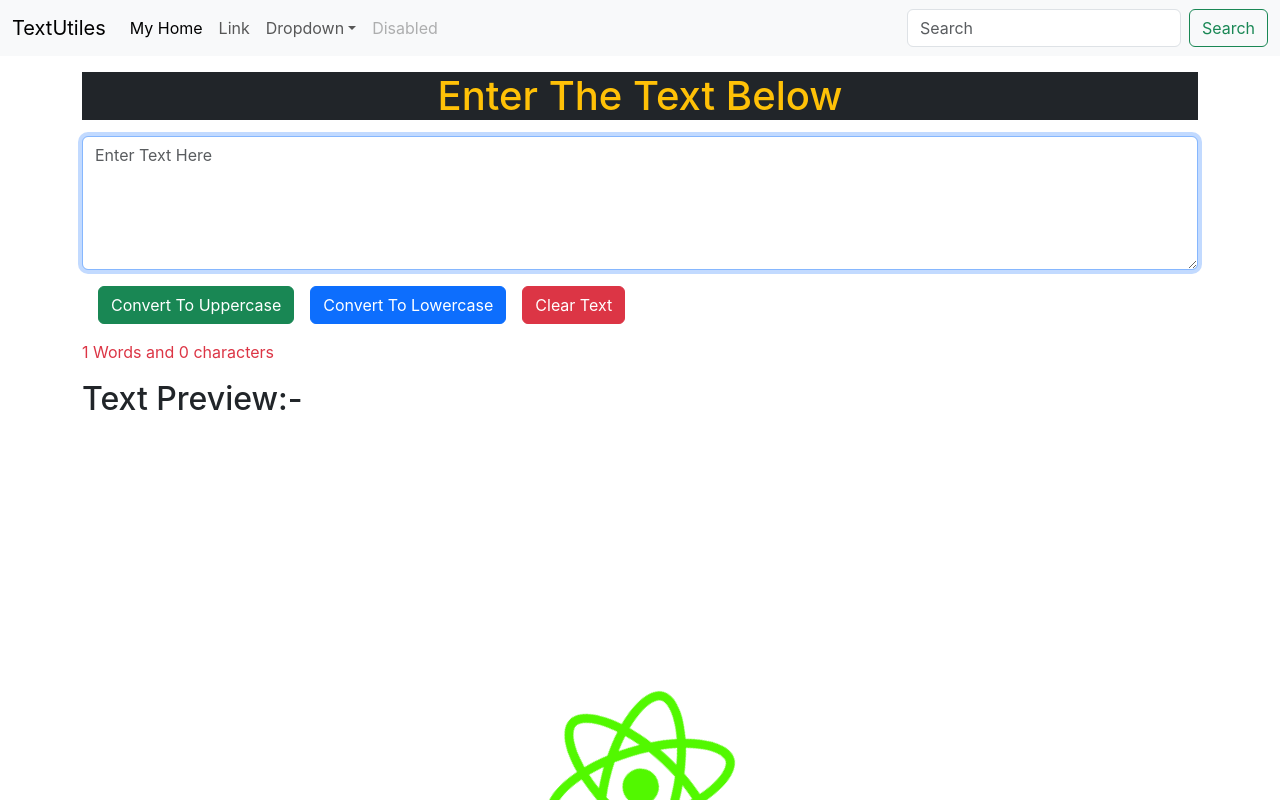
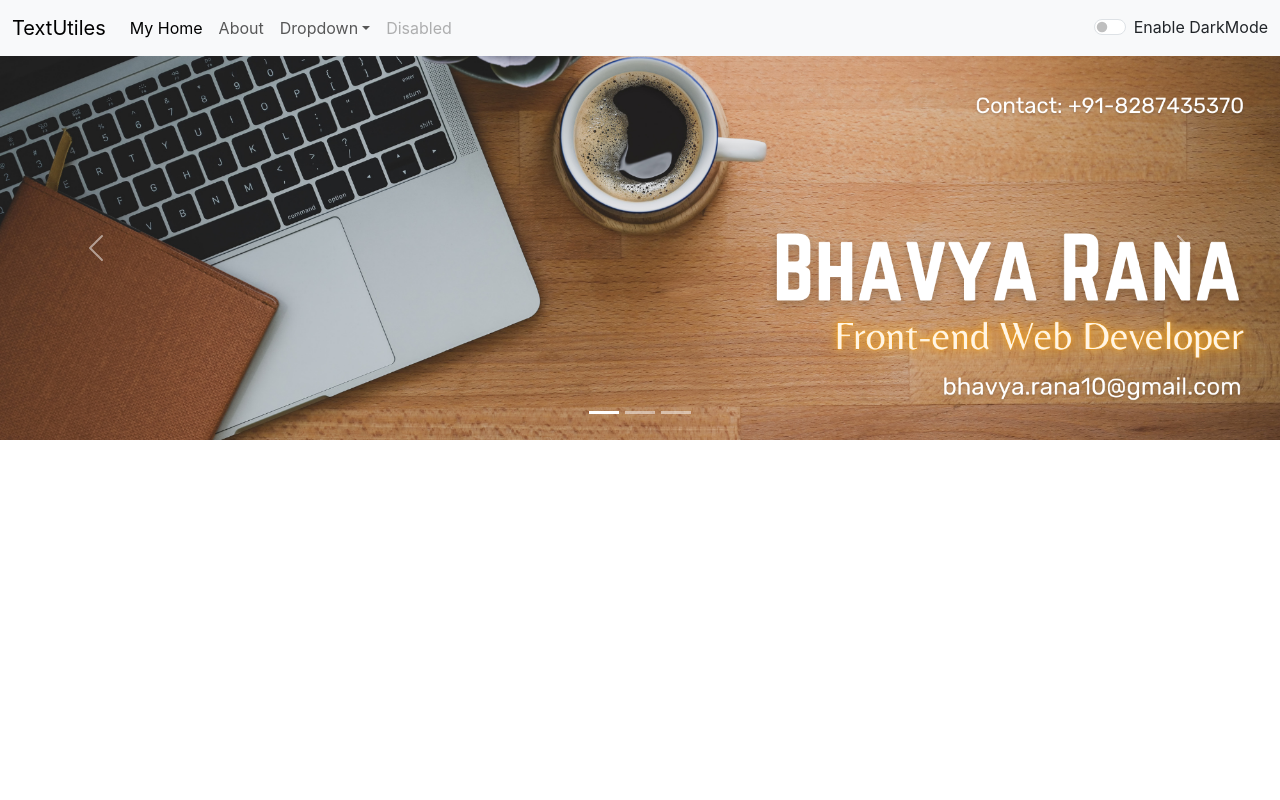
Before and after one commit to bhavyarana/my-react-app, a React (Create React App) app: page /slider in a window 1280 px wide. Shown: the top 800 px of the page. Built offline with nearby package versions, Linux system fonts and the light colour scheme.

Commit message:
dark and light mode, alert ,react-router-dom

```diff
--- a/package.json
+++ b/package.json
@@ -8,6 +8,7 @@
     "@testing-library/user-event": "^13.5.0",
     "react": "^18.2.0",
     "react-dom": "^18.2.0",
+    "react-router-dom": "^6.11.0",
     "react-scripts": "5.0.1",
     "web-vitals": "^2.1.4"
   },
--- a/src/App.js
+++ b/src/App.js
@@ -1,16 +1,58 @@
-import logo from './logo.svg';
+// import logo from './logo.svg';
 import './App.css';
 import Navbar from './components/Navbar';
 import Slider from './components/Slider';
 import Form from './components/Form';
+import React, { useState } from 'react'
+import Alert from './components/Alert';
+
+import {
+  BrowserRouter as Router,
+  Routes,
+  Route,
+} from "react-router-dom";
+
 
 function App() {
+  const [mode, setMode]=useState('light');
+  const toggleMode = ()=>{
+    if(mode==='dark'){
+      setMode('light')
+      document.body.style.backgroundColor='white';
+      showAlert("Light mode has been enabled" , "success")
+    }
+    else{
+      setMode('dark')
+      document.body.style.backgroundColor='black';
+      showAlert("Dark mode has been enabled" , "success")
+    }
+  }
+  const [alert, setAlert] = useState(null);
+
+  const showAlert= (message,type)=>{
+    setAlert(
+      {
+        msg:message,
+        typ:type
+      }
+    )
+    setTimeout(() => {
+      setAlert(null);
+    }, 1000);
+  }
   return (
     <>
-    <Navbar title="TextUtiles" home="My Home"/>
-    {/* <Slider/> */}
-    <Form heading="Enter The Text Below"/>
-    <div className="App">
+    <Router>
+    <Navbar title="TextUtiles" home="My Home" mode={mode} toggleMode= {toggleMode}/>
+    <Alert alertText={alert}/>
+    <Routes>
+          <Route exact path="/" element={<Form heading="Enter The Text Below" mode={mode} alertFunc={showAlert}/>}></Route>
+          <Route exact path="/slider" element={<Slider />}></Route>
+        </Routes>
+
+
+
+    {/* <div className="App">
       <header className="App-header">
         <img src={logo} className="App-logo" alt="logo" />
         <p>
@@ -25,7 +67,8 @@ function App() {
           Welcome to my react app
         </a>
       </header>
-    </div>
+    </div> */}
+    </Router>
     </>
   );
 }
--- /dev/null
+++ b/src/components/Alert.js
@@ -0,0 +1,15 @@
+import React from 'react'
+
+export default function Alert(props) {
+  const capitalize = (word)=>{
+    let lower = word.toLowerCase();
+    return lower.charAt(0).toUpperCase() + lower.slice(1);
+  }
+  return (
+    props.alertText && <div>
+        <div class={`alert alert-${props.alertText.typ}`} role="alert">
+            <strong>{capitalize(props.alertText.typ)}:</strong> {props.alertText.msg}
+        </div>
+    </div>
+  )
+}
--- a/src/components/Form.js
+++ b/src/components/Form.js
@@ -2,12 +2,38 @@ import React, {useState} from 'react'
 
 
 export default function Form(props) {
+
+  // const [myStyle, setMyStyle]= useState({
+  //   backgroundColor:"black",
+  //   color:"white"
+  // }) ;
+  // const [btnToggleStyle, setBtn]= useState(" Switch TO Light Mode")
+  // const toggleStyle = ()=>{
+  //   if (myStyle.color === 'white'){
+  //     setBtn("Switch TO Dark Mode")
+  //     setMyStyle({
+  //       backgroundColor:"white",
+  //       color:"black"
+  //     })
+  //   }
+  //   else{
+  //     setBtn("Switch TO Light Mode")
+  //     setMyStyle({
+  //       backgroundColor:"black",
+  //       color:"white"
+  //     })
+  //   }
+
+  // }
+
+
   const handleOnChanege = (event)=>{
     setText(event.target.value);
 
   }
   const handleClick = ()=>{
     setText(text.toUpperCase());
+    props.alertFunc("Coverted To Uppercase","success")
   };
   const handleClick2 = ()=>{
     setText(text.toLowerCase());
@@ -18,16 +44,17 @@ export default function Form(props) {
     setText("");
   }
   return (
-<div className='container'>
-    <h1 className='my-3 text-center text-bg-dark text-warning'>{props.heading}</h1>
+<div className={`container text-${props.mode==='dark'?'light':'dark'} `} >
+    <h1 className={`my-3 text-center text-bg-${props.mode} text-warning`}>{props.heading}</h1>
     <div className="mb-3">
-        <textarea className="form-control" id="myBox" placeholder='Enter Text Here' value={text} rows="5" autoFocus onChange={handleOnChanege}></textarea>
+        <textarea style={{backgroundColor: props.mode==='dark'?'grey':'white'}} className={`form-control text-${props.mode==='dark'?'light':'dark'} `} id="myBox" placeholder='Enter Text Here' value={text} rows="5" autoFocus onChange={handleOnChanege}></textarea>
         <button className='btn btn-success my-3 ms-3' onClick= {handleClick} >Convert To Uppercase</button>
         <button className='btn btn-primary my-3 ms-3' onClick= {handleClick2} >Convert To Lowercase</button>
         <button className='btn btn-danger my-3 ms-3' onClick= {handleClickClear} >Clear Text</button>
+        {/* <button style={myStyle}className='btn btn-light my-3 ms-3' type='button' onClick={toggleStyle}>{btnToggleStyle}</button> */}
         <p className='text-danger'>{text.split(" ").length} Words and {text.length} characters</p>
         <h2>Text Preview:-</h2>
-        <p >{text}</p>
+        <p >{text.length<1?'Enter Some Text In The Box Above': text}</p>
     </div>
 </div>
   );
--- a/src/components/Navbar.js
+++ b/src/components/Navbar.js
@@ -1,21 +1,22 @@
 import React from 'react'
 import PropTypes from 'prop-types'
+import { Link } from 'react-router-dom';
 
 export default function Navbar(props) {
   return (
-    <nav className="navbar navbar-expand-lg bg-body-tertiary">
+    <nav className={`navbar navbar-expand-lg bg-${props.mode} navbar-${props.mode} `}>
   <div className="container-fluid">
-    <a className="navbar-brand" href="/">{props.title}</a>
+    <Link className="navbar-brand" to="/">{props.title}</Link>
     <button className="navbar-toggler" type="button" data-bs-toggle="collapse" data-bs-target="#navbarSupportedContent" aria-controls="navbarSupportedContent" aria-expanded="false" aria-label="Toggle navigation">
       <span className="navbar-toggler-icon"></span>
     </button>
     <div className="collapse navbar-collapse" id="navbarSupportedContent">
       <ul className="navbar-nav me-auto mb-2 mb-lg-0">
         <li className="nav-item">
-          <a className="nav-link active" aria-current="page" href="/">{props.home}</a>
+          <Link className="nav-link active" aria-current="page" to="/">{props.home}</Link>
         </li>
         <li className="nav-item">
-          <a className="nav-link" href="/">Link</a>
+          <Link className="nav-link" to="/Slider">About</Link>
         </li>
         <li className="nav-item dropdown">
           <a className="nav-link dropdown-toggle" href="/" role="button" data-bs-toggle="dropdown" aria-expanded="false">
@@ -32,10 +33,10 @@ export default function Navbar(props) {
           <a href='/' className="nav-link disabled">Disabled</a>
         </li>
       </ul>
-      <form className="d-flex" role="search">
-        <input className="form-control me-2" type="search" placeholder="Search" aria-label="Search"/>
-        <button className="btn btn-outline-success" type="submit">Search</button>
-      </form>
+      <div className={ `form-check form-switch text-${props.mode==='dark'?'light':'dark'} `} >
+        <input className="form-check-input" type="checkbox" onClick={props.toggleMode} role="switch" id="flexSwitchCheckDefault"/>
+        <label className="form-check-label" htmlFor="flexSwitchCheckDefault">Enable DarkMode</label>
+      </div>
     </div>
   </div>
 </nav>
```
Also changed, not shown: 1 other file (tests, documents, lock files or other folders).
